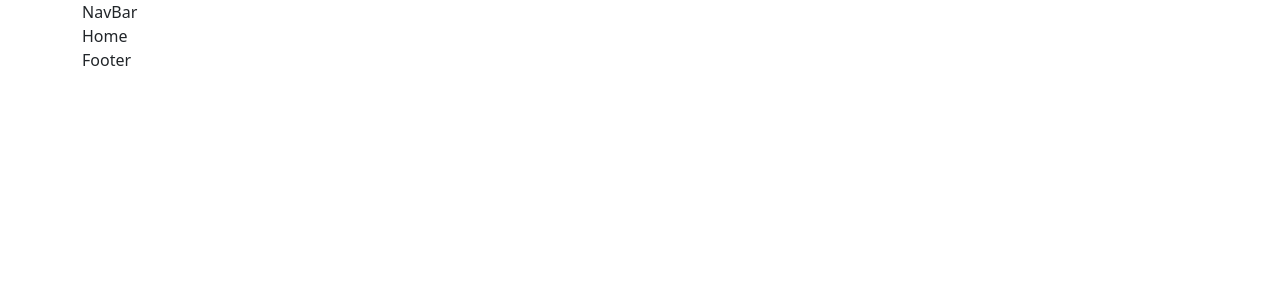
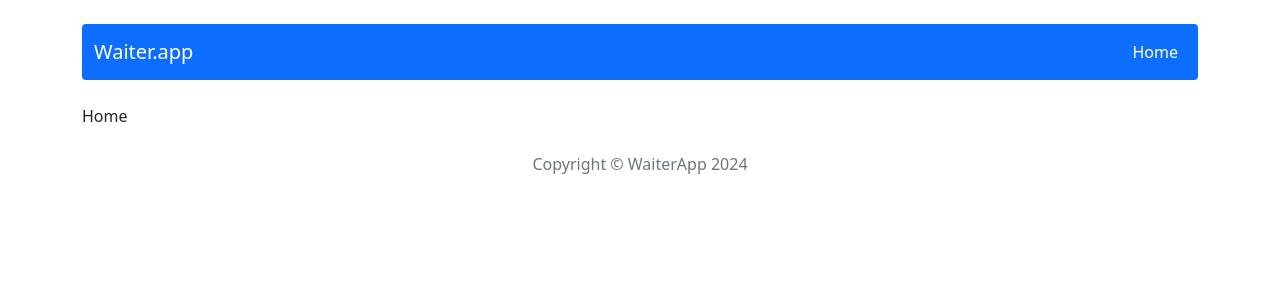
Before and after one commit to tkrzywosadzki/waiter-app, a React (Create React App) app: page / in a window 1280 px wide. Shown: the top 300 px of the page. Built offline with nearby package versions, Linux system fonts and the light colour scheme.

Commit message:
add NavBar and Footer

```diff
--- a/src/components/views/Footer/Footer.js
+++ b/src/components/views/Footer/Footer.js
@@ -1,8 +1,8 @@
 const Footer = () => {
     return (
-        <div>
-            Footer
-        </div>
+        <footer className="text-center text-muted mt-4 mb-4">
+            <p>Copyright &copy; WaiterApp 2024</p>
+        </footer>
     );
 };
 
--- a/src/components/views/NavBar/NavBar.js
+++ b/src/components/views/NavBar/NavBar.js
@@ -1,8 +1,17 @@
+import { Container, Nav, Navbar } from 'react-bootstrap'
+import { NavLink } from 'react-router-dom';
+
+
 const NavBar = () => {
     return (
-        <div>
-            NavBar
-        </div>
+        <Navbar bg='primary' variant='dark' expand='lg' className='mt-4 mb-4 rounded'>
+            <Container>
+                <Navbar.Brand as={NavLink} to="/">Waiter.app</Navbar.Brand>
+                <Nav className='d-flex justify-content-end'>
+                    <Nav.Link as={NavLink} to="/">Home</Nav.Link>
+                </Nav>
+            </Container>
+        </Navbar>
     );
 };
 
```
